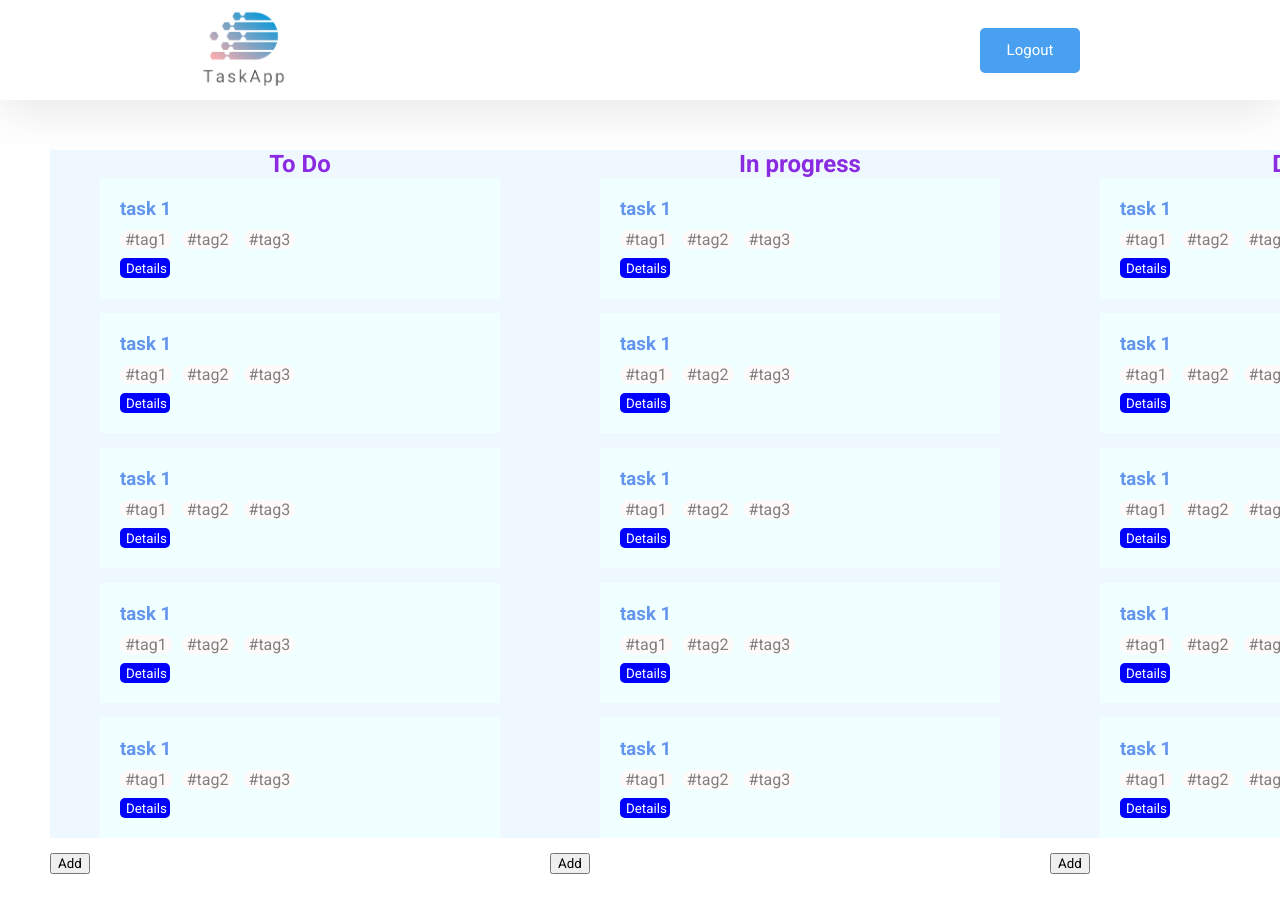
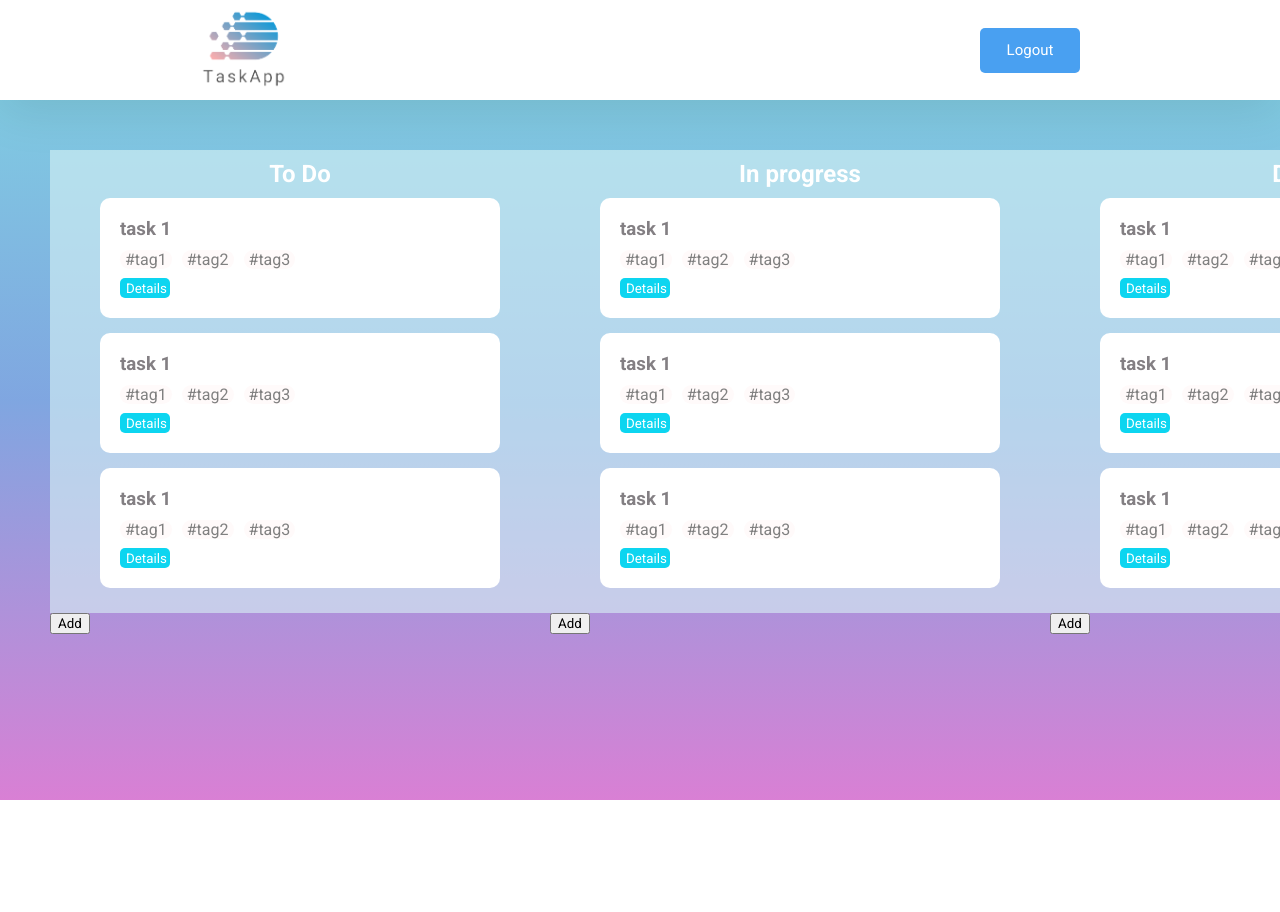
Before and after one commit to ElDev1/tasks-frontend, a React (Vite) app: page / in a window 1280 px wide. Shown: the top 912 px of the page. After the commit the page ends 800 px from the top, so only its background shows below. Built offline with nearby package versions, Linux system fonts and the light colour scheme; sample sign-in values are in the browser's storage.

Commit message:
add styles to main tasks components

```diff
--- a/src/components/tasksPage/tasksContainer/statusTable/StatusTable.jsx
+++ b/src/components/tasksPage/tasksContainer/statusTable/StatusTable.jsx
@@ -9,8 +9,6 @@ const StatusTable = ({ statusTask }) => {
         <TaskCard />
         <TaskCard />
         <TaskCard />
-        <TaskCard />
-        <TaskCard />
       </div>
       <button>Add</button>
     </section>
--- a/src/components/tasksPage/tasksContainer/statusTable/statusTable.module.css
+++ b/src/components/tasksPage/tasksContainer/statusTable/statusTable.module.css
@@ -1,10 +1,12 @@
 .table {
     width: 500px;
     height: auto;
-    background-color: aliceblue;
+    padding-bottom: 10px;
+    background-color: rgb(217, 243, 245, 0.6);
 }
 
 .table h2 {
     text-align: center;
-    color: blueviolet;
+    padding: 10px 0;
+    color: rgb(255, 255, 255);
 }
--- a/src/components/tasksPage/tasksContainer/taskCard/taskCard.module.css
+++ b/src/components/tasksPage/tasksContainer/taskCard/taskCard.module.css
@@ -2,8 +2,9 @@
     width: 80%;
     height: 120px;
     margin: 0 auto;
-    background-color: azure;
+    background-color: rgb(255, 255, 255);
     margin-bottom: 15px;
+    border-radius: 10px;
 }
 
 .tasksElements {
@@ -15,7 +16,7 @@
 }
 
 .tasksElements h3 {
-    color: cornflowerblue;
+    color: rgb(131, 127, 131);
 }
 
 .tasksElements button {
@@ -23,13 +24,13 @@
     height: 20px;
     border: none;
     border-radius: 5px;
-    background-color: blue;
+    background-color: rgb(13, 213, 240);
     transition: 0.09s ease;
     color: white;
 }
 
 .tasksElements button:hover {
-    background-color: aqua;
+    background-color: rgb(44, 150, 150);
     transition: 0.09s ease;
 
 }
--- a/src/components/tasksPage/tasksContainer/tasksTable/tasksTable.module.css
+++ b/src/components/tasksPage/tasksContainer/tasksTable/tasksTable.module.css
@@ -1,5 +1,5 @@
 .tasksContainer {
     display: flex;
     justify-content: space-between;
-    margin: 50px 50px;
+    padding: 50px 50px;
 }
--- a/src/components/tasksPage/tasksHeader/header.module.css
+++ b/src/components/tasksPage/tasksHeader/header.module.css
@@ -1,8 +1,9 @@
 .tasksHeader {
     display: flex;
     justify-content: space-between;
+    box-shadow: rgba(0, 0, 0, 0.1) 0px 10px 50px;
+    background-color: white;
     height: 100px;
-    box-shadow: rgba(0, 0, 0, 0.1) 0px 10px 50px;
 }
 
 .headerButton {
--- a/src/components/tasksPage/tasksMain/TasksMain.jsx
+++ b/src/components/tasksPage/tasksMain/TasksMain.jsx
@@ -1,5 +1,6 @@
 import TasksHeader from '../tasksHeader/TasksHeader'
 import TasksTable from '../tasksContainer/tasksTable/TasksTable'
+import styles from './tasksMain.module.css'
 
 const TasksMain = () => {
   return (
--- /dev/null
+++ b/src/components/tasksPage/tasksMain/tasksMain.module.css
@@ -0,0 +1,4 @@
+html {
+    background-image: linear-gradient(rgba(2, 174, 197, 0.5),rgba(1, 78, 194, 0.5), rgba(179, 1, 170, 0.5));
+    height: 100%;
+}
```
Also changed, not shown: src/App.jsx (deleted, +0 -11 lines), src/App.css (deleted).
